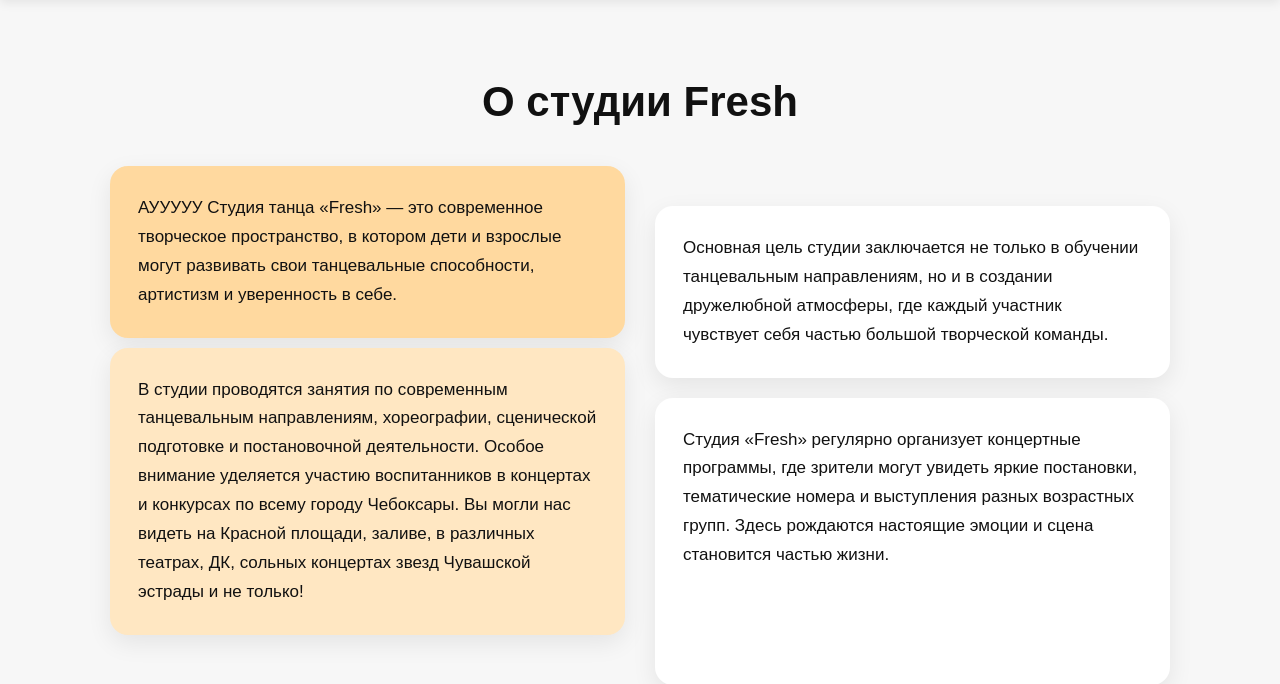
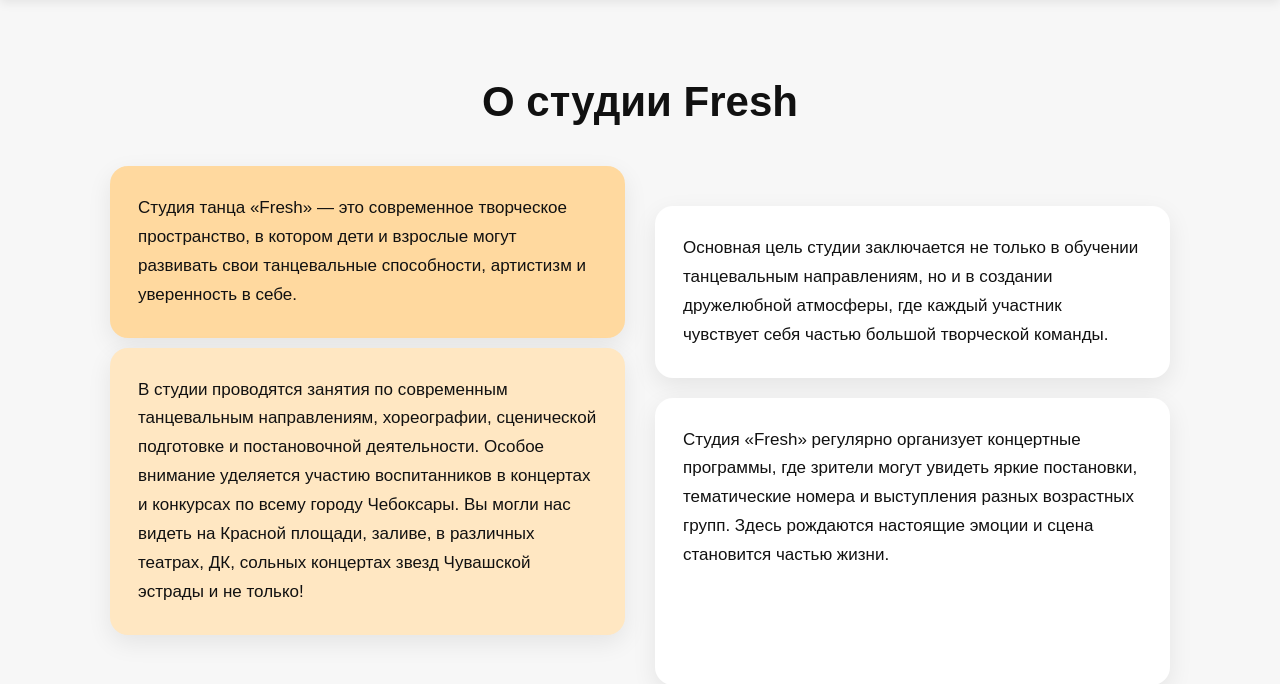
Before and after one commit to Stefany161616166/fresh-concert-calendar, a Django app: page /about/ in a window 1280 px wide. Shown: the part 62-746 px from the top of the page. Run offline with Django 5.2, Linux system fonts and the light colour scheme.

Commit message:
Update about.html

```diff
--- a/events/templates/events/about.html
+++ b/events/templates/events/about.html
@@ -88,7 +88,6 @@
     <div class="about-grid">
 
         <div class="about-card card-1">
-            АУУУУУ
             Студия танца «Fresh» — это современное творческое пространство, в котором дети и взрослые
             могут развивать свои танцевальные способности, артистизм и уверенность в себе.
         </div>
```
